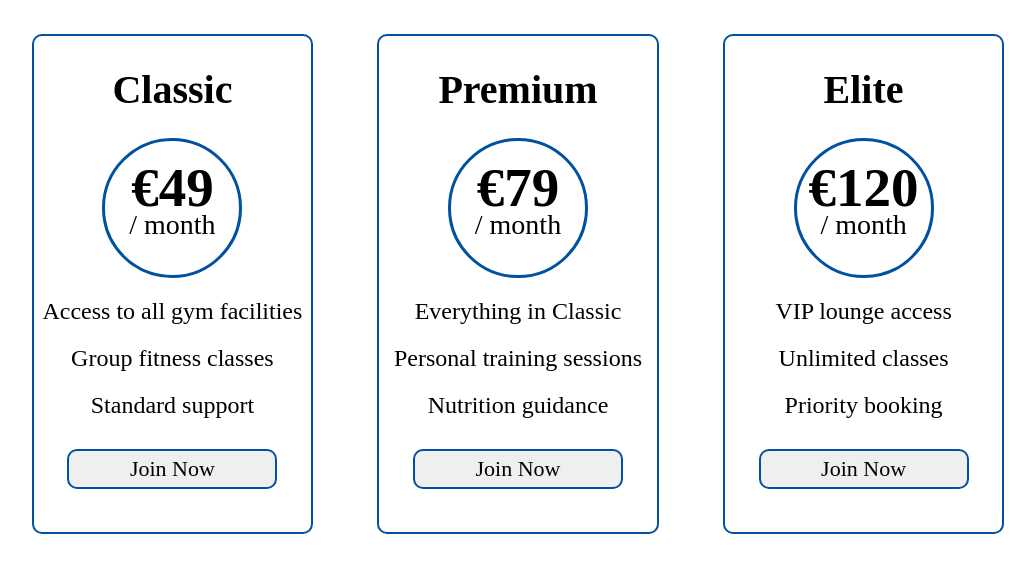
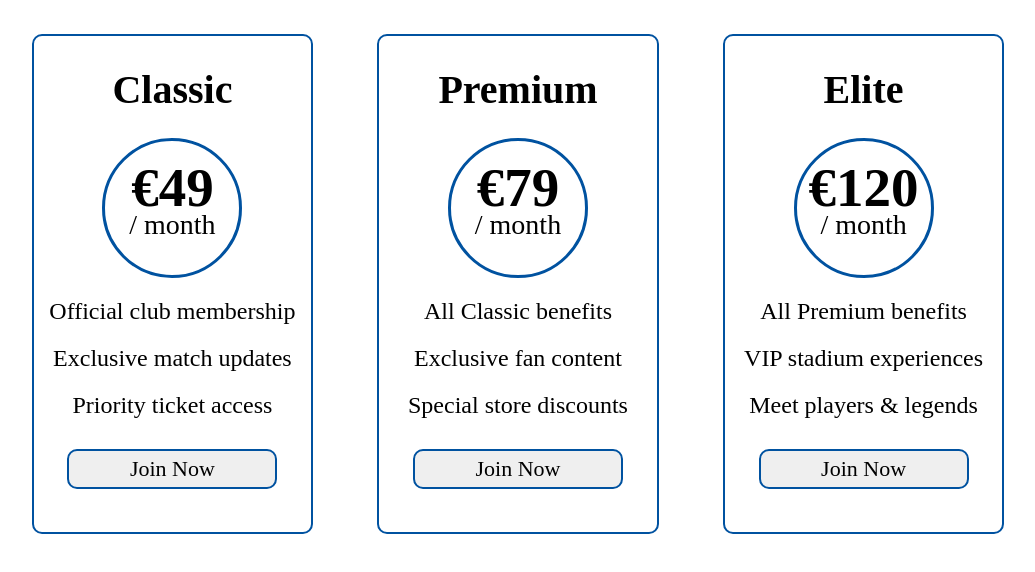
Before and after one commit to omar-waleed17/Madrid_Website, a plain HTML site: page index.html in a window 1280 px wide. Shown: the part 5369-5941 px from the top of the page, without its empty margins (122-1157 px from the left). Drawn offline with Linux system fonts and the light colour scheme.

Commit message:
changed content of section suitable to rm

```diff
--- a/index.html
+++ b/index.html
@@ -230,9 +230,9 @@
             <p class="Prices-circle-p">€49</p>
             <p class="prices-month">/ month</p>
         </div>
-        <p class="prices-text">Access to all gym facilities</p>
-        <p class="prices-text">Group fitness classes</p>
-        <p class="prices-text">Standard support</p>
+        <p class="prices-text">Official club membership</p>
+        <p class="prices-text">Exclusive match updates</p>
+        <p class="prices-text">Priority ticket access</p>
         <button class="Prices-button">Join Now</button>
     </div><!-- end of first div in prices -->
 
@@ -242,9 +242,9 @@
             <p class="Prices-circle-p">€79</p>
             <p class="prices-month">/ month</p>
         </div>
-        <p class="prices-text">Everything in Classic</p>
-        <p class="prices-text">Personal training sessions</p>
-        <p class="prices-text">Nutrition guidance</p>
+    <p class="prices-text">All Classic benefits</p>
+    <p class="prices-text">Exclusive fan content</p>
+    <p class="prices-text">Special store discounts</p>
         <button class="Prices-button">Join Now</button>
     </div><!-- end of second div in prices -->
 
@@ -254,9 +254,9 @@
             <p class="Prices-circle-p">€120</p>
             <p class="prices-month">/ month</p>
         </div>
-        <p class="prices-text">VIP lounge access</p>
-        <p class="prices-text">Unlimited classes</p>
-        <p class="prices-text">Priority booking</p>
+<p class="prices-text">All Premium benefits</p>
+<p class="prices-text">VIP stadium experiences</p>
+<p class="prices-text">Meet players & legends</p>
         <button class="Prices-button">Join Now</button>
     </div><!-- end of third div in prices -->
 </div> <!-- end of prices parent -->
```
